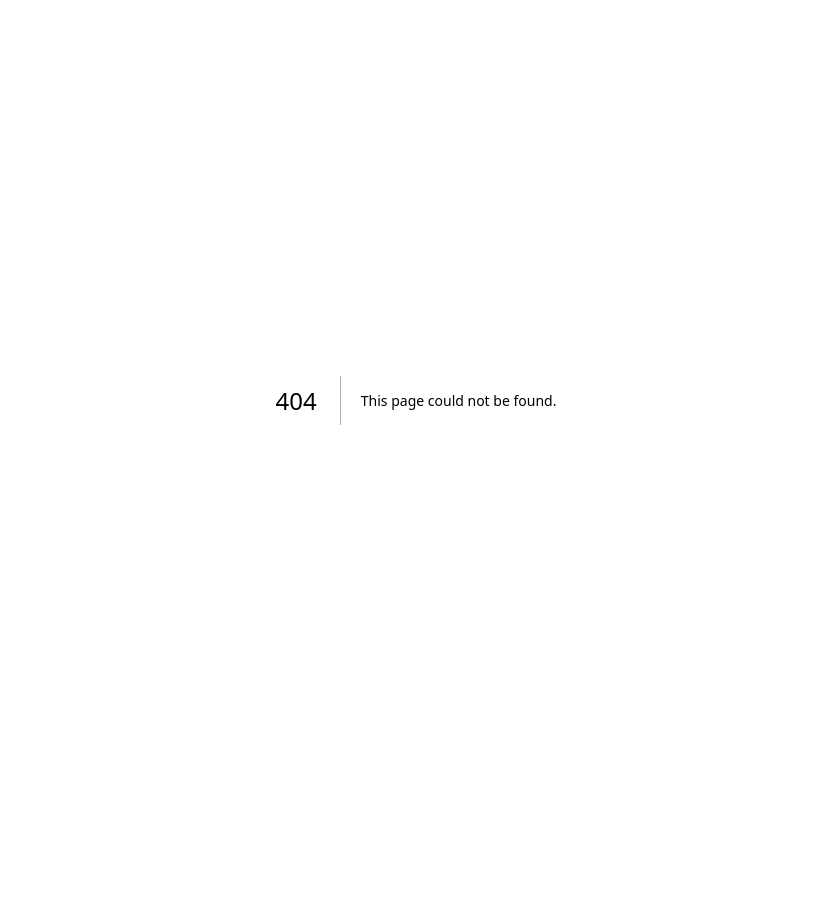
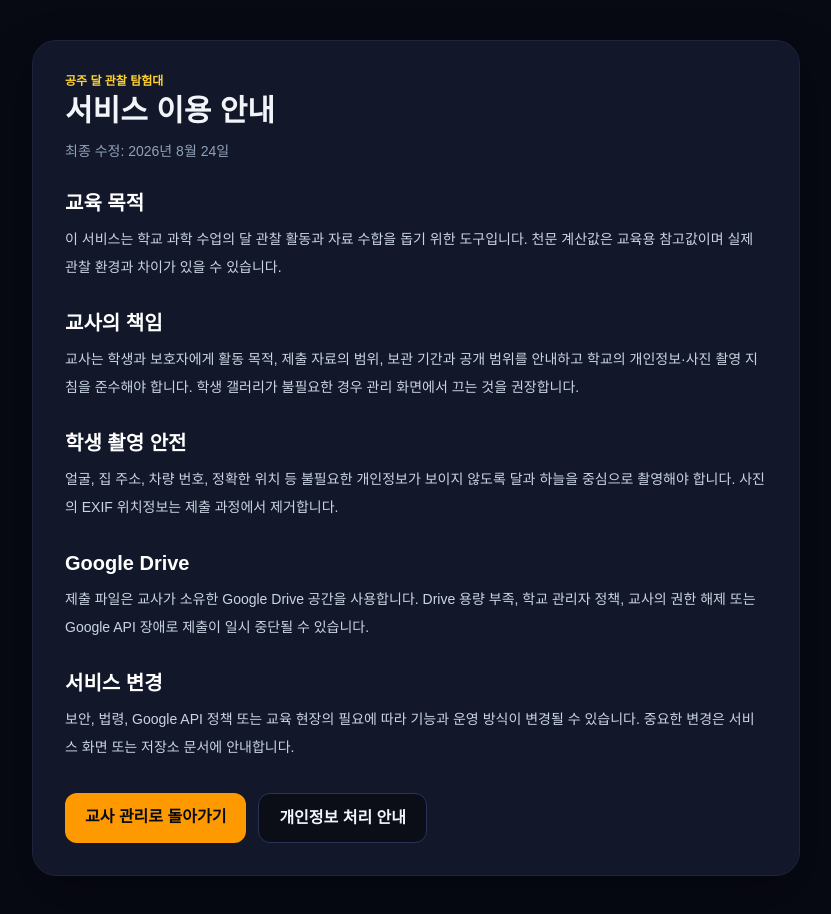
Before and after one commit to 122yjs/junier.github.io, a Next.js app in the folder gongju-moon-observation/: page /terms in a window 1280 px wide. Before the commit this address had no page. Shown: the whole page, without its empty margins (224-1055 px from the left). Before the commit the page ends 800 px from the top, so only its background shows below. Built offline with nearby package versions, Linux system fonts and the light colour scheme.

Commit message:
Add service terms for classroom use

```diff
--- /dev/null
+++ b/gongju-moon-observation/app/terms/page.tsx
@@ -0,0 +1,24 @@
+import Link from "next/link";
+
+export default function TermsPage() {
+  return (
+    <main className="min-h-screen bg-space-950 px-5 py-10 text-slate-100">
+      <article className="mx-auto max-w-3xl rounded-3xl border border-space-700 bg-space-800 p-6 shadow-card sm:p-8">
+        <p className="text-xs font-bold text-amber-300">공주 달 관찰 탐험대</p>
+        <h1 className="mt-1 text-3xl font-black">서비스 이용 안내</h1>
+        <p className="mt-3 text-sm text-slate-400">최종 수정: 2026년 8월 24일</p>
+        <div className="mt-7 space-y-7 text-sm leading-7 text-slate-300">
+          <section><h2 className="text-xl font-black text-white">교육 목적</h2><p className="mt-2">이 서비스는 학교 과학 수업의 달 관찰 활동과 자료 수합을 돕기 위한 도구입니다. 천문 계산값은 교육용 참고값이며 실제 관찰 환경과 차이가 있을 수 있습니다.</p></section>
+          <section><h2 className="text-xl font-black text-white">교사의 책임</h2><p className="mt-2">교사는 학생과 보호자에게 활동 목적, 제출 자료의 범위, 보관 기간과 공개 범위를 안내하고 학교의 개인정보·사진 촬영 지침을 준수해야 합니다. 학생 갤러리가 불필요한 경우 관리 화면에서 끄는 것을 권장합니다.</p></section>
+          <section><h2 className="text-xl font-black text-white">학생 촬영 안전</h2><p className="mt-2">얼굴, 집 주소, 차량 번호, 정확한 위치 등 불필요한 개인정보가 보이지 않도록 달과 하늘을 중심으로 촬영해야 합니다. 사진의 EXIF 위치정보는 제출 과정에서 제거합니다.</p></section>
+          <section><h2 className="text-xl font-black text-white">Google Drive</h2><p className="mt-2">제출 파일은 교사가 소유한 Google Drive 공간을 사용합니다. Drive 용량 부족, 학교 관리자 정책, 교사의 권한 해제 또는 Google API 장애로 제출이 일시 중단될 수 있습니다.</p></section>
+          <section><h2 className="text-xl font-black text-white">서비스 변경</h2><p className="mt-2">보안, 법령, Google API 정책 또는 교육 현장의 필요에 따라 기능과 운영 방식이 변경될 수 있습니다. 중요한 변경은 서비스 화면 또는 저장소 문서에 안내합니다.</p></section>
+        </div>
+        <div className="mt-8 flex flex-wrap gap-3">
+          <Link href="/admin" className="rounded-xl bg-amber-500 px-5 py-3 font-black text-space-950">교사 관리로 돌아가기</Link>
+          <Link href="/privacy" className="rounded-xl border border-space-600 bg-space-900 px-5 py-3 font-bold">개인정보 처리 안내</Link>
+        </div>
+      </article>
+    </main>
+  );
+}
```
